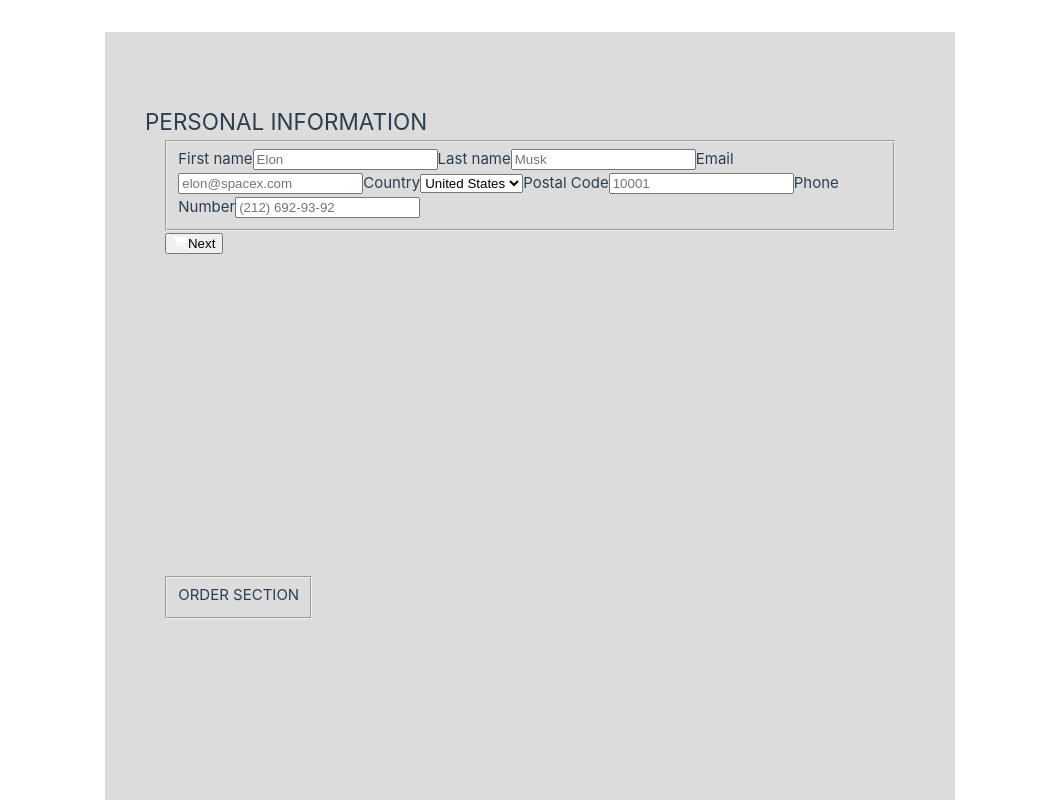
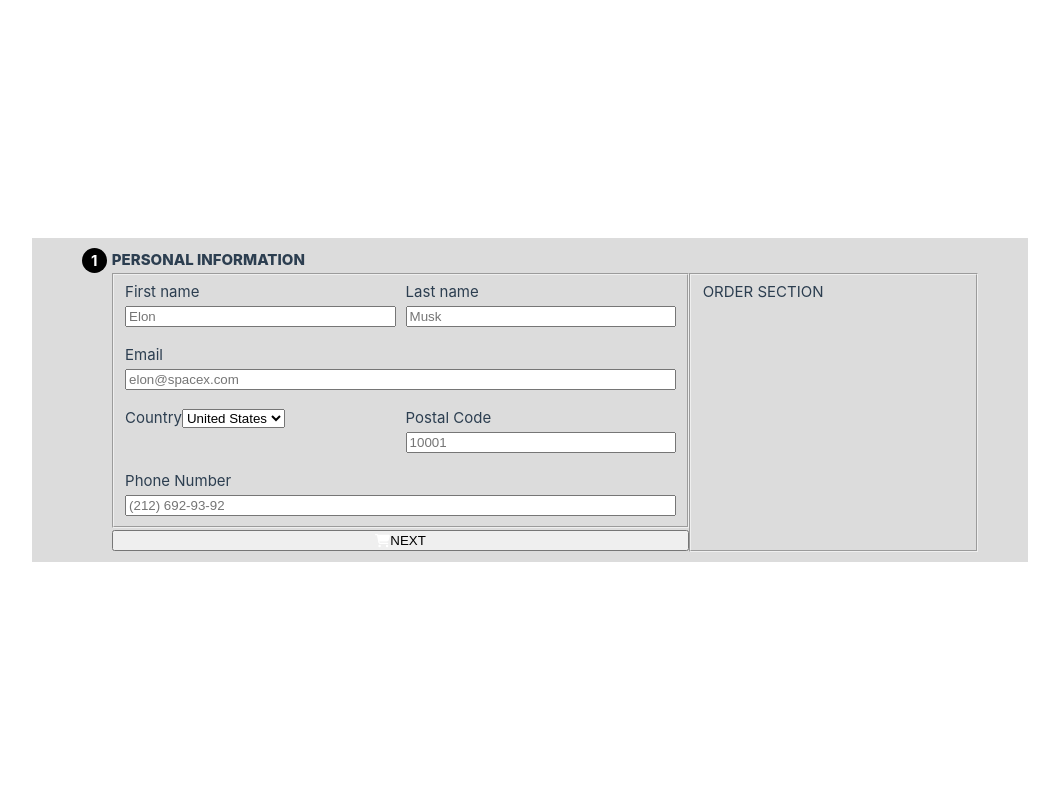
Before and after one commit to b-e-a-t-a/vue3-purchase-form, a Vue app: page / in a window 1280 px wide. Shown: the top 800 px of the page, without its empty margins (110-1169 px from the left). Built offline with nearby package versions, Linux system fonts and the light colour scheme.

Commit message:
Split HomeView into Components, create StepHeader, define emits, add Grid

```diff
--- a/src/App.vue
+++ b/src/App.vue
@@ -10,20 +10,15 @@ import HomeView from "./views/HomeView.vue"
 
 
 <style lang="sass">
-$action-color: #5cc41e
-$background-color: #dcdcdc
-$error-color: #cc0000
-$placeholder-color: #949494
-
+@import "./assets/main.sass"
 
 .container
   background-color: $background-color
   width: 100%
-  padding: 10px 40px
-  max-width: 850px
+  padding: 10px 50px
+  padding-left: calc(50px + $step-margin)
+  max-width: 1024px
   margin: 0 auto
-  @media (min-width: 900px)
-    padding-top: 72px
 .wrapper
   min-height: 100vh
   padding: 0 20px
@@ -34,8 +29,11 @@ $placeholder-color: #949494
   @media (min-width: 900px)
     flex-direction: row !important
 
-h2
+h4, button
   text-transform: uppercase
+  font-weight: 800
+input
+  width: 100%
 
 @media (min-width: 1024px)
   .wrapper
--- /dev/null
+++ b/src/assets/main.sass
@@ -0,0 +1,5 @@
+$action-color: #5cc41e
+$background-color: #dcdcdc
+$error-color: #cc0000
+$placeholder-color: #949494
+$step-margin: 30px
--- a/src/components/FormInput.vue
+++ b/src/components/FormInput.vue
@@ -1,11 +1,13 @@
 <template>
+  <div class="form-input">
     <label>{{ label }}</label>
     <input
       :value="modelValue"
-    class="form-input"
+      class="input"
       v-bind="$attrs"
       @input="$emit('update:modelValue', $event.target.value)"
     >
+  </div>
 </template>
 
 <script setup>
--- /dev/null
+++ b/src/components/PurchaseForm.vue
@@ -0,0 +1,136 @@
+<template>
+  <section class="purchase-form">
+    <transition name="form-fade">
+      <section v-show="step === 1">
+        <form @submit.prevent="goNext">
+          <fieldset class="fieldset">
+            <FormInput
+              v-model="formData.firstName"
+              label="First name"
+              placeholder="Elon"
+            />
+            <FormInput
+              v-model="formData.lastName"
+              label="Last name"
+              placeholder="Musk"
+            />
+            <FormInput
+              v-model="formData.email"
+              label="Email"
+              placeholder="elon@spacex.com"
+              type="email"
+              class="wide"
+            />
+
+            <div>
+              <label>Country</label>
+              <select v-model="formData.country">
+                <option
+                  v-for="(country, idx) in countries"
+                  :key="idx"
+                  :value="country"
+                  :selected="country === formData.country"
+                >
+                  {{ country }}
+                </option>
+              </select>
+            </div>
+
+            <FormInput
+              v-model="formData.postalCode"
+              label="Postal Code"
+              placeholder="10001"
+              type="text"
+            />
+            <FormInput
+              v-model="formData.phoneNumber"
+              label="Phone Number"
+              placeholder="(212) 692-93-92"
+              type="tel"
+              class="wide"
+            />
+          </fieldset>
+
+          <button type="submit">
+            <i class="fa-solid fa-cart-shopping" style="color: white;"></i>
+            <span>Next</span>
+          </button>
+
+        </form>
+      </section>
+    </transition>
+
+    <transition name="form-fade">
+      <section v-show="step === 2">
+        PAYMENT DETAILS
+        <button type="button" @click="goPrevious">
+          <span>Previous</span>
+        </button>
+      </section>
+    </transition>
+
+  </section>
+</template>
+
+<script setup>
+import FormInput from "./FormInput.vue";
+
+import { ref } from "vue";
+
+defineProps({
+  step: {
+    type: Number,
+    default: 1
+  }
+})
+
+const formData = ref({
+  firstName: "",
+  lastName: "",
+  email: "",
+  country: "United States",
+  postalCode: "",
+  phoneNumber: ""
+});
+
+const countries = ref([
+  "Poland",
+  "United States"
+]);
+
+const emit = defineEmits(["go-next", "go-previous"]);
+
+const goNext = () => {
+  emit("go-next");
+};
+const goPrevious = () => {
+  emit("go-previous");
+};
+</script>
+
+<style lang="sass" scoped>
+@import "../assets/main.sass"
+
+.form-fade-enter-active,
+.form-fade-leave-active
+  transition: opacity 1s ease
+
+.form-fade-enter-from,
+.form-fade-leave-to
+  opacity: 0
+
+button
+  width: 100%
+
+@media screen and (min-width: 900px)
+  .fieldset
+    display: grid
+    grid-template-columns: 1fr 1fr
+    column-gap: 10px
+    row-gap: 15px
+  .wide
+    grid-column: 1 / span 2
+    justify-self: start
+    width: 100%
+
+</style>
--- /dev/null
+++ b/src/components/StepHeader.vue
@@ -0,0 +1,43 @@
+<template>
+  <div class="step">
+    <span class="step-number">{{ step }}</span>
+    <span>
+      <h4 v-if="step === 1">Personal Information</h4>
+      <h4 v-if="step === 2">Payment details</h4>
+    </span>
+  </div>
+</template>
+
+<script setup>
+defineProps({
+  step: {
+    type: Number,
+    default: 1
+  }
+})
+</script>
+
+<style lang="sass" scoped>
+@import "../assets/main.sass"
+.step
+  display: flex
+  justify-content: flex-start
+  margin: 0 auto
+  width: 100%
+  position: relative
+  &-number
+    display: flex
+    justify-content: center
+    align-items: center
+    min-width: 25px
+    min-height: 25px
+    margin-right: 5px
+    margin-left: calc(0px - $step-margin)
+    color: white
+    background-color: black
+    border-radius: 50%
+    font-size: 15px
+    font-weight: 700
+    line-height: 1
+    vertical-align: middle
+</style>
--- a/src/views/HomeView.vue
+++ b/src/views/HomeView.vue
@@ -1,121 +1,51 @@
 
 <template>
-  <main>
-    <h2>Personal Information</h2>
-    <div class="wrapper">
-      <section class="form">
-        <transition name="form-fade">
-          <section v-show="step === 1">
-            <form @submit.prevent="goNext">
-              <fieldset>
-                <FormInput
-                  v-model="formData.firstName"
-                  label="First name"
-                  placeholder="Elon"
-                />
-                <FormInput
-                  v-model="formData.lastName"
-                  label="Last name"
-                  placeholder="Musk"
-                />
-                <FormInput
-                  v-model="formData.email"
-                  label="Email"
-                  placeholder="elon@spacex.com"
-                  type="email"
-                />
-
-                <label>Country</label>
-                <select v-model="formData.country">
-                  <option
-                    v-for="(country, idx) in countries"
-                    :key="idx"
-                    :value="country"
-                    :selected="country === formData.country"
-                  >
-                    {{ country }}
-                  </option>
-                </select>
-
-                <FormInput
-                  v-model="formData.postalCode"
-                  label="Postal Code"
-                  placeholder="10001"
-                  type="text"
-                />
-                <FormInput
-                  v-model="formData.phoneNumber"
-                  label="Phone Number"
-                  placeholder="(212) 692-93-92"
-                  type="tel"
-                />
-              </fieldset>
-
-              <button type="submit">
-                <i class="fa-solid fa-cart-shopping" style="color: white;"></i>
-                <span>Next</span>
-              </button>
-
-
-            </form>
-          </section>
-        </transition>
-
-        <transition name="form-fade">
-          <section v-show="step === 2">
-            PAYMENT DETAILS
-            <button type="button" @click="step--">
-              <span>Previous</span>
-            </button>
-          </section>
-        </transition>
-
-      </section>
-
-      <section>
-        <OrderDetails />
-      </section>
-    </div>
-
-    <pre>{{ formData }}</pre>
+  <main class="main">
+    <StepHeader :step="step" class="header"/>
+    <PurchaseForm
+      :step="step"
+      class="main-view"
+      @go-next="increaseStep"
+      @go-previous="decreaseStep"
+    />
+    <OrderDetails class="sidebar"/>
+    <!-- <pre>{{ formData }}</pre> -->
   </main>
 </template>
 
 <script setup>
-import FormInput from "../components/FormInput.vue";
+import StepHeader from "../components/StepHeader.vue";
 import OrderDetails from "../components/OrderDetails.vue";
+import PurchaseForm from "../components/PurchaseForm.vue";
 
 import { ref } from "vue";
 
 let step = ref(1);
-const formData = ref({
-  firstName: "",
-  lastName: "",
-  email: "",
-  country: "United States",
-  postalCode: "",
-  phoneNumber: ""
-});
 
-const countries = ref([
-  "Poland",
-  "United States"
-]);
-
-const goNext = () => {
-  console.log("Go Next Step 2", step);
+const increaseStep = () => {
   step.value++;
 }
-
+const decreaseStep = () => {
+  step.value--;
+}
 </script>
 
 <style lang="sass" scoped>
-.form-fade-enter-active,
-.form-fade-leave-active
-  transition: opacity 1s ease
+.main
+  display: grid
+  gap: 30px
+  //line-height: 2
 
-.form-fade-enter-from,
-.form-fade-leave-to
-  opacity: 0
-
+@media screen and (min-width: 900px)
+  .main
+    grid-template-columns: 2fr 1fr
+    grid-template-rows: auto
+    grid-template-areas: "header header" "main sidebar"
+    gap: 0
+  .header
+    grid-area: header
+  .main-view
+    grid-area: main
+  .sidebar
+    grid-area: sidebar
 </style>
```
Lines whose indentation alone changed are shown as unchanged.
